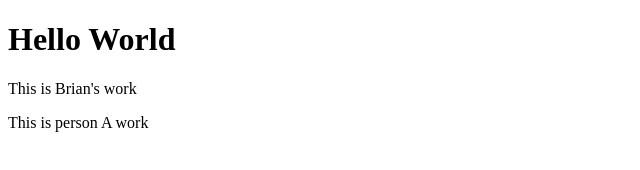
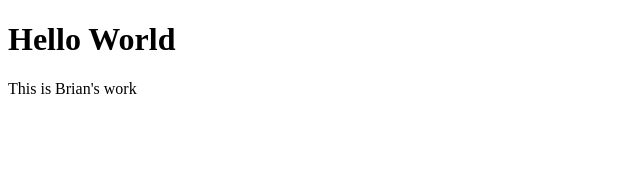
Before and after one commit to brian92062/testrepo, a plain HTML site: page index.html in a window 1280 px wide. Shown: the whole page, without its empty margins (0-640 px from the left). Drawn offline with Linux system fonts and the light colour scheme.

Commit message:
Remove on9 works

```diff
--- a/index.html
+++ b/index.html
@@ -6,6 +6,5 @@
 <body>
 <h1>Hello World</h1>
 <p>This is Brian's work</p>
-<p>This is person A work</p>
 </body>
 </html>
```
